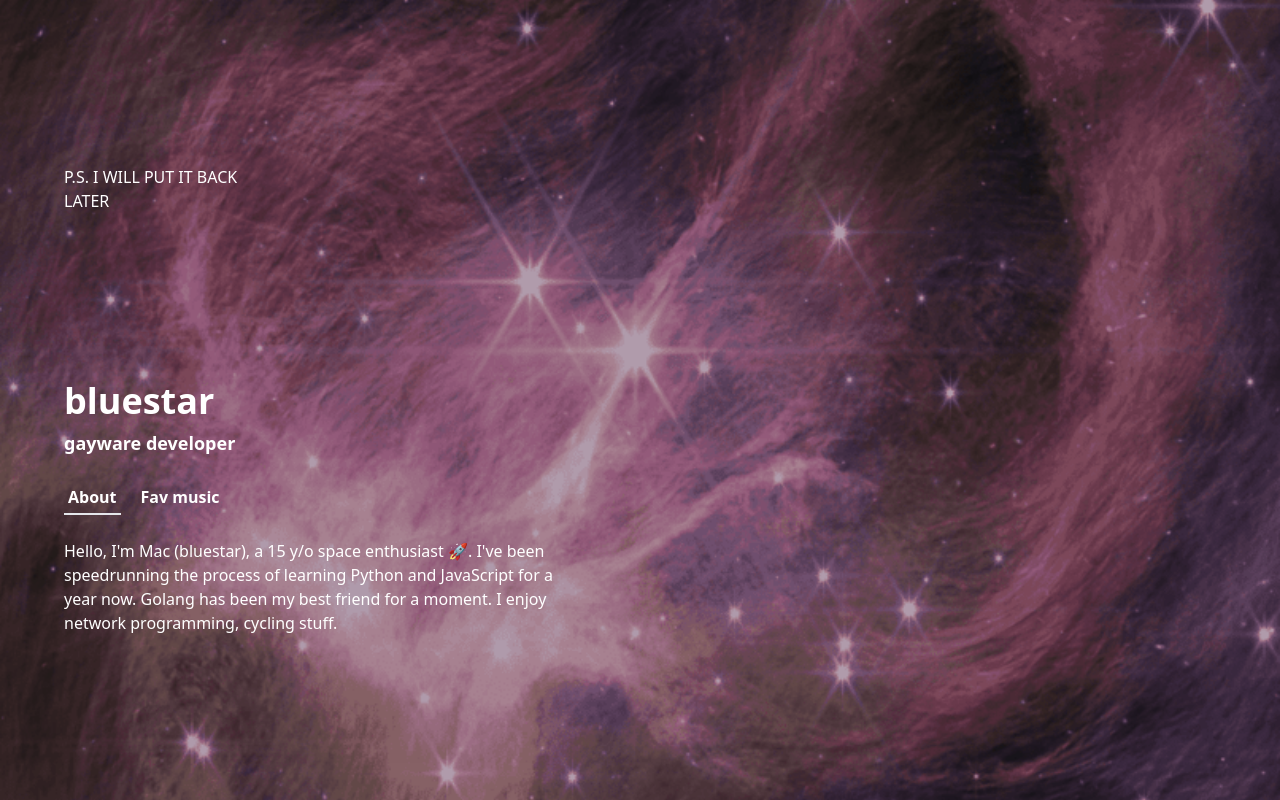
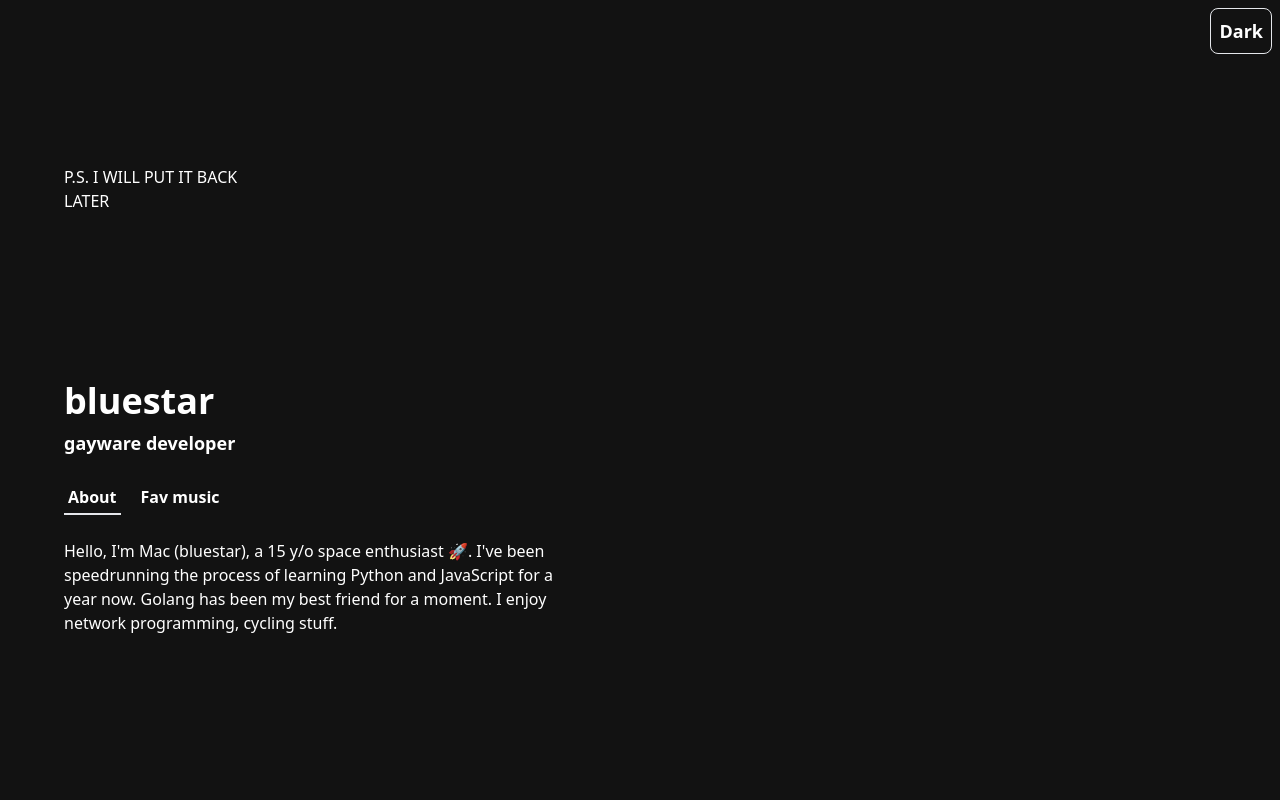
Before and after one commit to bluestar-b/bluestar-b.github.io, a Next.js app: page / in a window 1280 px wide. Built offline with nearby package versions, Linux system fonts and the light colour scheme.

Commit message:
image sucks so....

```diff
--- a/package.json
+++ b/package.json
@@ -11,6 +11,7 @@
     "@headlessui/react": "^1.7.17",
     "@headlessui/tailwindcss": "^0.2.0",
     "next": "14.0.4",
+    "next-themes": "^0.2.1",
     "react": "^18",
     "react-dom": "^18"
   },
--- a/src/components/MessageArea.jsx
+++ b/src/components/MessageArea.jsx
@@ -1,6 +1,6 @@
 const MessageArea = ({ children }) => {
   return (
-    <div className="space-x-4 text-md max-w-md md:max-w-lg overflow-hidden overflow-ellipsis">
+    <div className=" space-x-4 text-md max-w-md md:max-w-lg overflow-hidden overflow-ellipsis">
       {children}
     </div>
   )
--- a/src/components/Tabs.jsx
+++ b/src/components/Tabs.jsx
@@ -5,7 +5,7 @@ import ExternalLink from "./ExternalLink"
 
 const Tabs = () => {
   const TabStyle =
-    "p-1 font-bold mr-4 ui-selected:outline-none ui-selected:border-b-2 hover:border-b-2"
+    "p-1 font-bold mr-4 ui-selected:outline-none ui-selected:border-b-2 hover:border-b-2 "
   const FavMusic = [
     {
       title: "Asu no Yozora Shoukaihan",
--- /dev/null
+++ b/src/components/Theme.jsx
@@ -0,0 +1,51 @@
+import { useState, useEffect } from 'react'
+import { useTheme } from 'next-themes'
+
+const ThemeSwitch = () => {
+  const [mounted, setMounted] = useState(false)
+  const { theme, setTheme } = useTheme()
+
+  // useEffect only runs on the client, so now we can safely show the UI
+  useEffect(() => {
+    setMounted(true)
+  }, [])
+
+  if (!mounted) {
+    return null
+  }
+
+  const toggleTheme = () => {
+    if (theme === 'dark') {
+      setTheme('light')
+    } else if (theme === 'light') {
+      setTheme('system')
+    } else {
+      setTheme('dark')
+    }
+  }
+
+  const getThemeCharacter = () => {
+    if (theme === 'dark') {
+      return 'Dark'
+    } else if (theme === 'light') {
+      return 'White'
+    } else {
+      return 'System'
+    }
+  }
+
+  return (
+
+      <button
+      className="fixed top-2 right-2 rounded-lg md:text-lg font-bold border p-2 items-center h-fit focus:outline-none"
+      onClick={toggleTheme}
+    >
+      <span className=" dark:text-white">{getThemeCharacter()}</span>
+    </button>
+
+
+
+  )
+}
+
+export default ThemeSwitch
--- a/src/pages/index.jsx
+++ b/src/pages/index.jsx
@@ -2,6 +2,7 @@ import Image from "next/image"
 import Head from "next/head"
 import { Inter } from "next/font/google"
 import Tabs from "@/components/Tabs"
+import ThemeSwitch from "@/components/Theme"
 
 const inter = Inter({ subsets: ["latin"] })
 
@@ -16,7 +17,8 @@ export default function Home() {
         />
         <meta property="og:image" content="/20231206_173942.jpg" />
       </Head>
-      <main className="min-h-screen bg-black/25 flex flex-col items-start justify-center p-12 md:p-16">
+      <main className="min-h-screen flex flex-col items-start justify-center p-12 md:p-16">
+      <ThemeSwitch />
         <div className="space-y-6">
           <div className="h-32 w-32 md:h-48 md:w-48 ">
             P.S. I WILL PUT IT BACK LATER
--- a/src/styles/globals.css
+++ b/src/styles/globals.css
@@ -3,11 +3,5 @@
 @tailwind utilities;
 
 :root {
-  --background-image: url("/bg.webp");
-  color: #ffffff;
-  background-image: var(--background-image);
-  background-repeat: no-repeat;
-  background-attachment: fixed;
-  background-size: cover;
-  background-position: center center;
+  font-family: system-ui;
 }
```
Also changed, not shown: src/pages/_app.jsx (+6 -3 lines), 1 other file (tests, documents, lock files or other folders).
